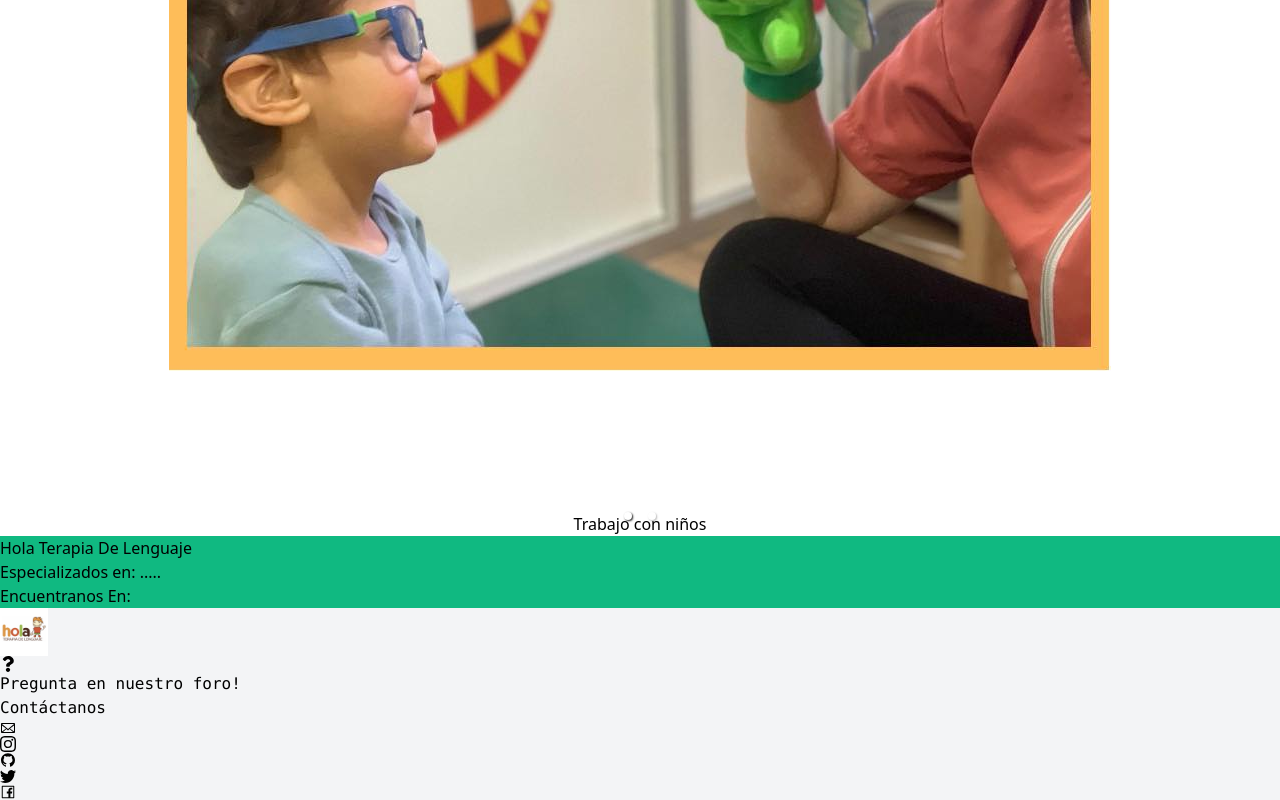
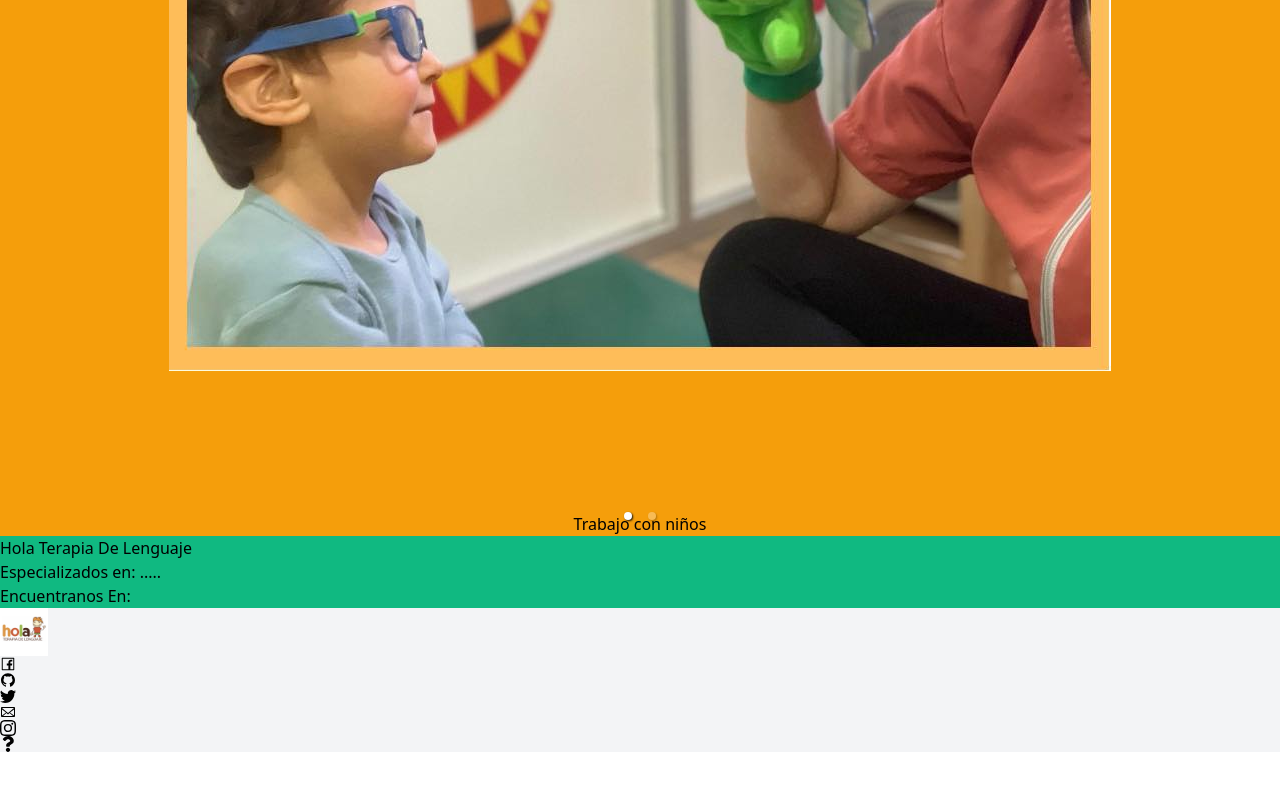
Before and after one commit to 123-code/Hola-Frontend, a React (Create React App) app: page / in a window 1280 px wide. Shown: the part 1552-2352 px from the top of the page. After the commit the page ends 2304 px from the top, so only its background shows below. Built offline with nearby package versions, Linux system fonts and the light colour scheme.

Commit message:
Updated Tailwind Styles

```diff
--- a/src/Components/Footer.jsx
+++ b/src/Components/Footer.jsx
@@ -10,31 +10,17 @@ import{FaQuestion} from 'react-icons/fa';
 
 
  const Footer = ()=>{
+     const Icons = [<AiOutlineFacebook/> ,<AiFillGithub/> ,<BsTwitter/>, <GoMail/> ,<BsInstagram onClick={"https://www.instagram.com/holaterapiadelenguaje/?hl=en"}/> ,<FaQuestion/>];
      return(
         <>
-         <div className = "bg-gray-100">
-
-         <img className="object-scale-left h-12 w-12" src={Logo} alt="logo"/>
-         <div>
-             <FaQuestion/>
-             <p className = "font-mono"> Pregunta en nuestro foro! </p>
-
-             <p className = "font-mono"> Contáctanos </p>
-         </div>
-          <Icons/>
-         </div>
+        <div className = "bg-gray-100">
+        <img className="object-scale-left h-12 w-12" src={Logo} alt="logo"/>
+        {Icons.map((Icon,i)=>{
+            return(
+           <p key={i}>{Icon}</p>)
+        }) }
+        </div>
          </>
-
      )
  }
  export default Footer;
-
-
- // icons component
- const Icons = ()=>{
-     return(
-         <>
-         <GoMail/> <BsInstagram onClick={"https://www.instagram.com/holaterapiadelenguaje/?hl=en"}/> <AiFillGithub onClick={"https://github.com/HolaTL"}/> <BsTwitter/> <AiOutlineFacebook/>
-         </>
-     )
- }
--- a/src/Components/ImageSlider.js
+++ b/src/Components/ImageSlider.js
@@ -8,7 +8,7 @@ import Nina from '../Img2.jpg';
 export default function  ImageSlider (){
     return(
         <>
-        <body className="bg-orange-200 text-center">
+        <body className=" bg-yellow-500 text-center">
             <Carousel showArrows={true} showThumbs={false} showStatus={false}>
          <div>
             <img className="object-scale-down h-47 w-47" src = {Nino} alt="Niño"/>
```
